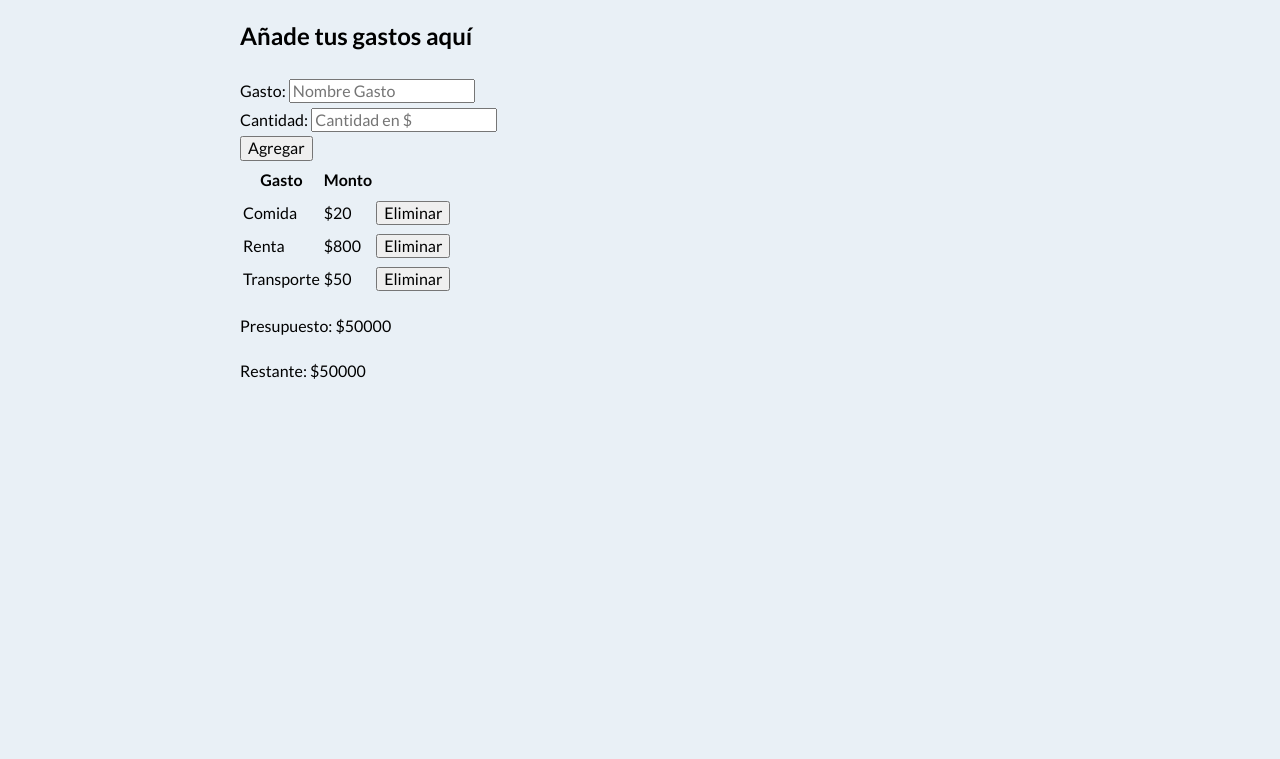
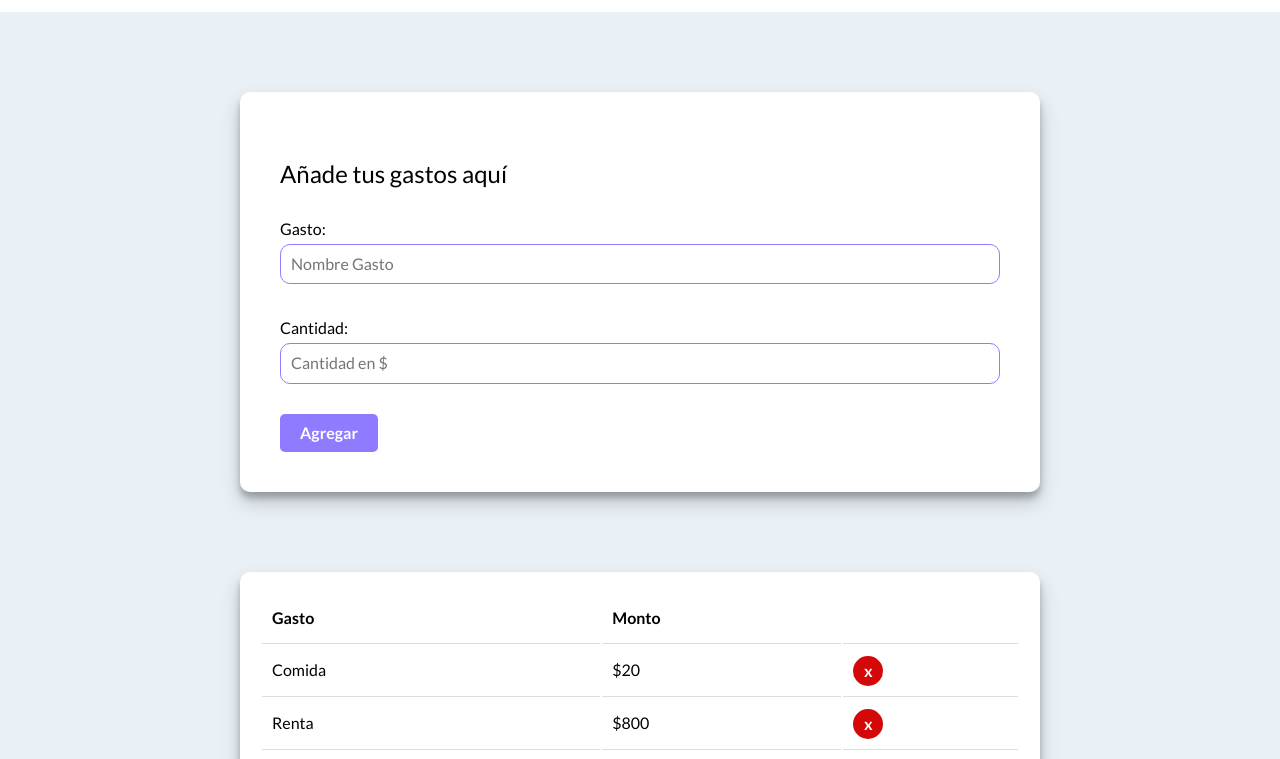
Before and after one commit to MartinezFabian/ExpenseManager-JavaScript-HTML-CSS, a plain HTML site: page index.html in a window 1280 px wide. Shown: the part 84-843 px from the top of the page. Before the commit the page ends 800 px from the top, so only its background shows below. Drawn offline with Linux system fonts and the light colour scheme.

Commit message:
Add CSS styles to header and main section

```diff
--- a/css/styles.css
+++ b/css/styles.css
@@ -5,13 +5,14 @@
   --background-color: #e9f0f6;
   --white: #fff;
   --black: #111;
-  --blue: #08376f;
+  --dark-blue: #08376f;
   --light-blue: #c6e1fb;
-  --green: #326d46;
+  --dark-green: #326d46;
   --light-green: #cee9d4;
-  --yellow: #78580d;
+  --dark-yellow: #78580d;
   --light-yellow: #fff1c9;
-  --red: #621c24;
+  --dark-red: #621c24;
+  --red: #d40808;
   --light-red: #f5d1d3;
 }
 
@@ -43,3 +44,140 @@ body {
 [class$="__heading"] {
   margin: 2rem 0;
 }
+
+/*  header  */
+
+.header {
+  margin: 0;
+  padding: 1rem;
+  background-color: var(--white);
+  margin-bottom: 8rem;
+}
+
+.header__heading {
+  font-size: 2rem;
+  margin-left: 2rem;
+}
+
+/*  main  */
+
+/*  add expenses section   */
+.main__add-expenses,
+.table {
+  background-color: var(--white);
+  border-radius: 1rem;
+  padding: 2rem;
+  box-shadow: rgba(0, 0, 0, 0.19) 0px 10px 20px, rgba(0, 0, 0, 0.23) 0px 6px 6px;
+  margin-bottom: 8rem;
+}
+
+@media (min-width: 468px) {
+  .main__add-expenses {
+    padding: 4rem;
+  }
+}
+
+.main__heading {
+  font-weight: 400;
+}
+
+.form__label {
+  display: block;
+}
+
+.form__input {
+  width: 100%;
+  padding: 1rem;
+  border-radius: 1rem;
+  border: solid 1px var(--main-color);
+}
+
+.form__expense,
+.form__quantity {
+  margin-bottom: 3rem;
+}
+
+.button {
+  border: none;
+  font-weight: 700;
+  color: var(--white);
+}
+
+.button:hover {
+  cursor: pointer;
+}
+
+.button--add {
+  border-radius: 0.5rem;
+  padding: 1rem 2rem;
+  background-color: var(--main-color);
+}
+
+/* expense list section */
+
+.table {
+  width: 100%;
+}
+
+.table td {
+  max-width: 20rem;
+  overflow: hidden;
+  text-overflow: ellipsis;
+  white-space: nowrap;
+}
+
+.table__head {
+  background-color: var(--white);
+}
+
+.table__head-cell,
+.table__body-cell {
+  background-color: var(--white);
+  padding: 1rem;
+  text-align: left;
+  border-bottom: 1px solid #ddd;
+}
+
+.button--remove {
+  background-color: var(--red);
+  border-radius: 50%;
+  width: 3rem;
+  height: 3rem;
+  display: flex;
+  justify-content: center;
+  align-items: center;
+}
+
+/* results section */
+.results {
+  display: flex;
+  justify-content: space-between;
+  gap: 2rem;
+  text-align: center;
+  flex-direction: column;
+  margin-bottom: 10rem;
+}
+
+@media (min-width: 468px) {
+  .results {
+    flex-direction: row;
+  }
+}
+
+.results__budget {
+  border-radius: 1rem;
+  padding: 1.5rem;
+  width: 100%;
+  background-color: var(--light-blue);
+  color: var(--dark-blue);
+}
+
+.results__budget--remaining {
+  background-color: var(--light-green);
+  color: var(--dark-green);
+}
+
+.results__text {
+  font-size: 1.8rem;
+  font-weight: 700;
+}
--- a/index.html
+++ b/index.html
@@ -13,7 +13,7 @@
     <link rel="stylesheet" href="css/styles.css" />
   </head>
   <body>
-    <header class="header header__container">
+    <header class="header">
       <h1 class="header__heading">Administrador de Gastos</h1>
     </header>
     <main class="main main__container">
@@ -47,21 +47,21 @@
               <td class="table__body-cell">Comida</td>
               <td class="table__body-cell">$20</td>
               <td class="table__body-cell">
-                <button class="button button--remove">Eliminar</button>
+                <button class="button button--remove">x</button>
               </td>
             </tr>
             <tr class="table__body-row">
               <td class="table__body-cell">Renta</td>
               <td class="table__body-cell">$800</td>
               <td class="table__body-cell">
-                <button class="button button--remove">Eliminar</button>
+                <button class="button button--remove">x</button>
               </td>
             </tr>
             <tr class="table__body-row">
               <td class="table__body-cell">Transporte</td>
               <td class="table__body-cell">$50</td>
               <td class="table__body-cell">
-                <button class="button button--remove">Eliminar</button>
+                <button class="button button--remove">x</button>
               </td>
             </tr>
           </tbody>
@@ -72,7 +72,7 @@
         <div class="results__budget">
           <p class="results__text">Presupuesto: $50000</p>
         </div>
-        <div class="results__remaining-budget">
+        <div class="results__budget results__budget--remaining">
           <p class="results__text">Restante: $50000</p>
         </div>
       </div>
```
